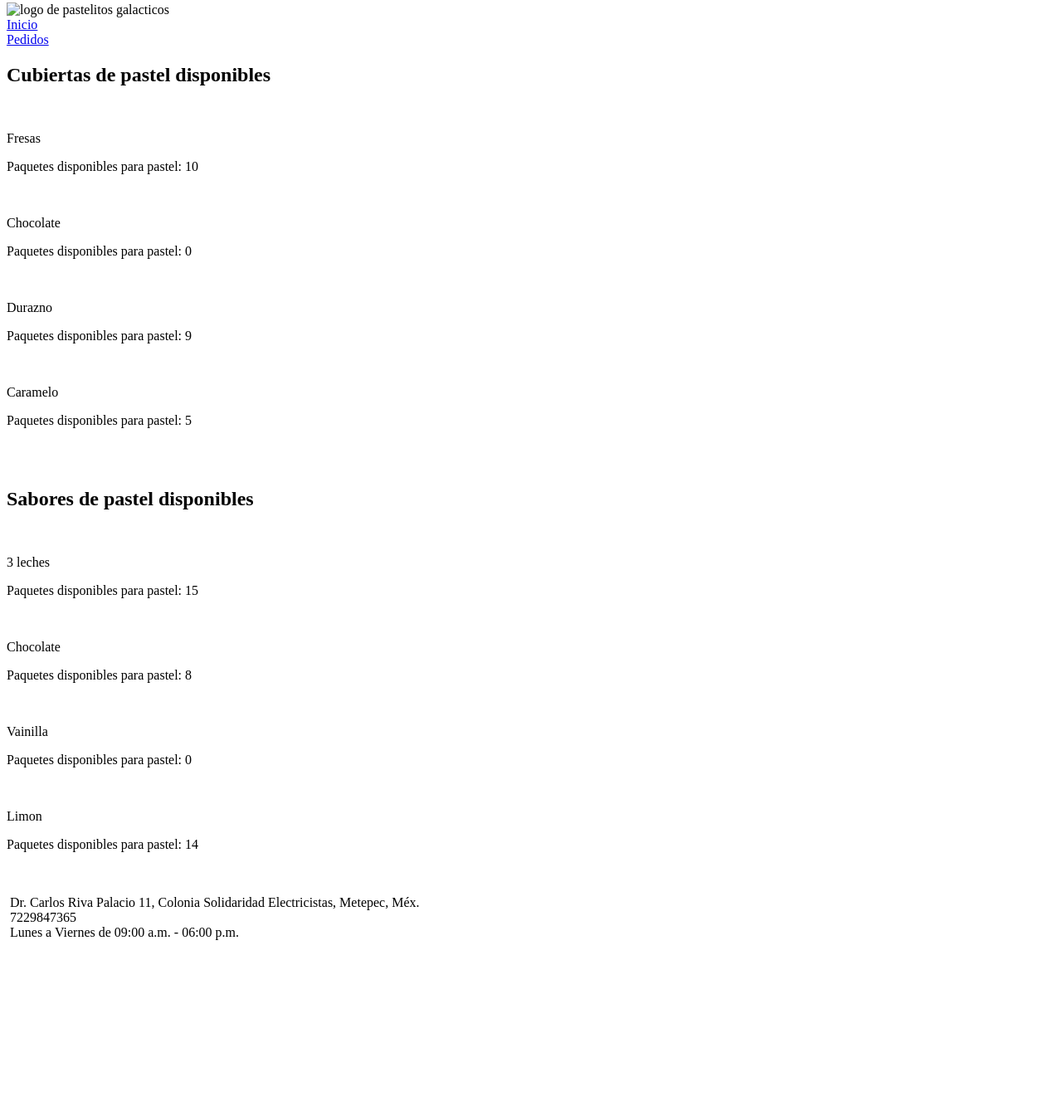
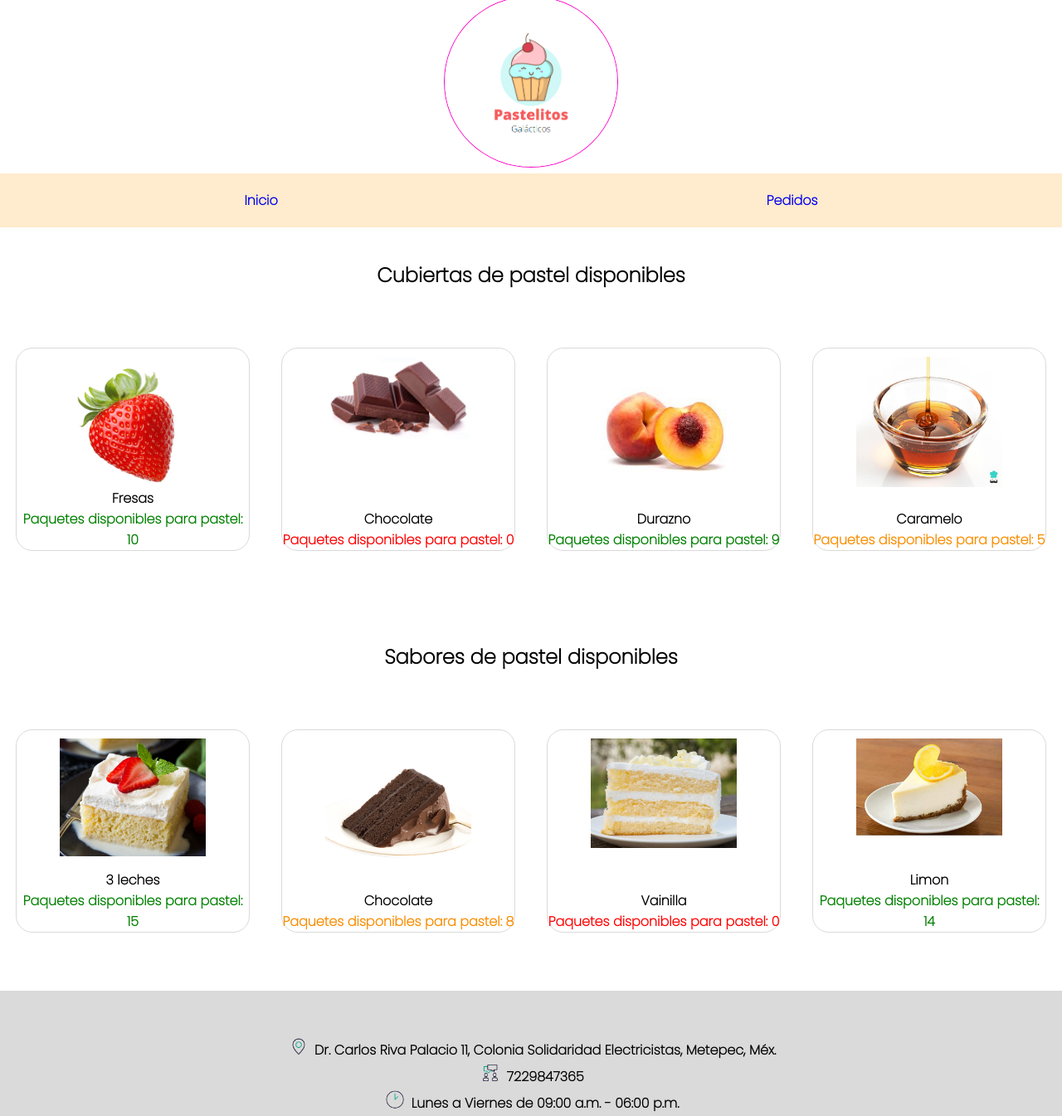
Before and after one commit to Marco01nD/Pastelitos-Galacticos, a plain HTML site: page pastelero.html in a window 1280 px wide. Shown: the part 5-1350 px from the top of the page at 83% size. Before the commit the page ends 1146 px from the top, so only its background shows below. Drawn offline with Linux system fonts and the light colour scheme; the site is published under a folder, as on GitHub Pages, so addresses that start at the root find nothing.

Commit message:
cambio en las rutas

```diff
--- a/armatupastel.html
+++ b/armatupastel.html
@@ -6,26 +6,26 @@
   <meta http-equiv="X-UA-Compatible" content="IE=edge">
   <meta name="viewport" content="width=device-width, initial-scale=1.0">
   <title>Pastelitos</title>
-  <link rel="shortcut icon" href="/src/icon/Birthday_Cake_icon-icons.com_68779.ico" type="image/x-icon">
+  <link rel="shortcut icon" href="src/icon/Birthday_Cake_icon-icons.com_68779.ico" type="image/x-icon">
   <link href="https://fonts.googleapis.com/css2?family=Poppins:ital,wght@0,100;0,200;1,100;1,200&display=swap"
     rel="stylesheet">
-  <link rel="stylesheet" href="/css/style.css">
+  <link rel="stylesheet" href="css/style.css">
 </head>
 
 <body>
   <!-- Header -->
   <div class="logo-principal">
-    <img src="/src/img/logo.png" alt="logo de pastelitos galacticos">
+    <img src="src/img/logo.png" alt="logo de pastelitos galacticos">
   </div>
   <div class="navbar">
-    <div><a href="/index.html">Inicio</a></div>
-    <div><a href="/armatupastel.html">Arma tu pastel</a></div>
+    <div><a href="index.html">Inicio</a></div>
+    <div><a href="armatupastel.html">Arma tu pastel</a></div>
   </div>
   <section class="pasteles">
     <h1>Nuestras cubiertas para pastel</h1>
     <div class="galeria-pasteles">
       <div class="pastel-item">
-        <img src="/src/img/pasteles/fresa.jpg" alt="">
+        <img src="src/img/pasteles/fresa.jpg" alt="">
         <div class="pastel-descrip">
           <p>Fresas</p>
           <p>$150.00MXN</p>
@@ -34,7 +34,7 @@
       </div>
 
       <div class="pastel-item">
-        <img src="/src/img/pasteles/chocolate.jpg" alt="">
+        <img src="src/img/pasteles/chocolate.jpg" alt="">
         <div class="pastel-descrip">
           <p>Chocolate</p>
           <p>180.00MXN</p>
@@ -43,7 +43,7 @@
       </div>
 
       <div class="pastel-item">
-        <img src="/src/img/pasteles/durazno.jpg" alt="">
+        <img src="src/img/pasteles/durazno.jpg" alt="">
         <div class="pastel-descrip">
           <p>Durazno</p>
           <p>$70.00MXN</p>
@@ -52,7 +52,7 @@
       </div>
 
       <div class="pastel-item">
-        <img src="/src/img/pasteles/caramelo.jpg" alt="">
+        <img src="src/img/pasteles/caramelo.jpg" alt="">
         <div class="pastel-descrip">
           <p>Jarabe de caramelo</p>
           <p>$120.00MXN</p>
@@ -67,28 +67,28 @@
     <h1>Nuestros sabores de pastel</h1>
     <div class="galeria-pasteles">
       <div class="pastel-item">
-        <img src="/src/img/pasteles/3leches.jpg" alt="">
+        <img src="src/img/pasteles/3leches.jpg" alt="">
         <div class="pastel-descrip">
           <p>3 leches</p>
         </div>
       </div>
 
       <div class="pastel-item">
-        <img src="/src/img/pasteles/rebanadachocolate.jpg" alt="">
+        <img src="src/img/pasteles/rebanadachocolate.jpg" alt="">
         <div class="pastel-descrip">
           <p>Chocolate</p>
         </div>
       </div>
 
       <div class="pastel-item">
-        <img src="/src/img/pasteles/vainilla.jpg" alt="">
+        <img src="src/img/pasteles/vainilla.jpg" alt="">
         <div class="pastel-descrip">
           <p>Vainilla</p>
         </div>
       </div>
 
       <div class="pastel-item">
-        <img src="/src/img/pasteles/limon.jpg" alt="">
+        <img src="src/img/pasteles/limon.jpg" alt="">
         <div class="pastel-descrip">
           <p>Limon</p>
         </div>
@@ -140,10 +140,10 @@
   <br>
   <footer>
     <div class="informacion">
-      <div class="informac-item"><img src="/src/icon/18-location-pin-outline.gif" alt=""> Dr. Carlos Riva Palacio 11,
+      <div class="informac-item"><img src="src/icon/18-location-pin-outline.gif" alt=""> Dr. Carlos Riva Palacio 11,
         Colonia Solidaridad Electricistas, Metepec, Méx.</div>
-      <div class="informac-item"><img src="/src/icon/981-consultation-outline (1).gif" alt=""> 7229847365</div>
-      <div class="informac-item"><img src="/src/icon/45-clock-time-outline.gif" alt=""> Lunes a Viernes de 09:00 a.m. -
+      <div class="informac-item"><img src="src/icon/981-consultation-outline (1).gif" alt=""> 7229847365</div>
+      <div class="informac-item"><img src="src/icon/45-clock-time-outline.gif" alt=""> Lunes a Viernes de 09:00 a.m. -
         06:00 p.m.</div>
     </div>
   </footer>
--- a/pastelero.html
+++ b/pastelero.html
@@ -6,26 +6,26 @@
   <meta http-equiv="X-UA-Compatible" content="IE=edge">
   <meta name="viewport" content="width=device-width, initial-scale=1.0">
   <title>Pastelitos</title>
-  <link rel="shortcut icon" href="/src/icon/Birthday_Cake_icon-icons.com_68779.ico" type="image/x-icon">
+  <link rel="shortcut icon" href="src/icon/Birthday_Cake_icon-icons.com_68779.ico" type="image/x-icon">
   <link href="https://fonts.googleapis.com/css2?family=Poppins:ital,wght@0,100;0,200;1,100;1,200&display=swap"
     rel="stylesheet">
-  <link rel="stylesheet" href="/css/style.css">
+  <link rel="stylesheet" href="css/style.css">
 </head>
 
 <body>
   <!-- Header -->
   <div class="logo-principal">
-    <img src="/src/img/logo.png" alt="logo de pastelitos galacticos">
+    <img src="src/img/logo.png" alt="logo de pastelitos galacticos">
   </div>
   <div class="navbar">
-    <div><a href="/pastelero.html">Inicio</a></div>
-    <div><a href="/pedidos.html">Pedidos</a></div>
+    <div><a href="pastelero.html">Inicio</a></div>
+    <div><a href="pedidos.html">Pedidos</a></div>
   </div>
   <section class="pasteles">
     <h1>Cubiertas de pastel disponibles</h1>
     <div class="galeria-pasteles">
       <div class="pastel-item">
-        <img src="/src/img/pasteles/fresa.jpg" alt="">
+        <img src="src/img/pasteles/fresa.jpg" alt="">
         <div class="pastel-descrip">
           <p>Fresas</p>
           <p class="disponible">Paquetes disponibles para pastel: 10</p>
@@ -33,7 +33,7 @@
       </div>
 
       <div class="pastel-item">
-        <img src="/src/img/pasteles/chocolate.jpg" alt="">
+        <img src="src/img/pasteles/chocolate.jpg" alt="">
         <div class="pastel-descrip">
           <p>Chocolate</p>
           <p class="Nodisponible">Paquetes disponibles para pastel: 0</p>
@@ -41,7 +41,7 @@
       </div>
 
       <div class="pastel-item">
-        <img src="/src/img/pasteles/durazno.jpg" alt="">
+        <img src="src/img/pasteles/durazno.jpg" alt="">
         <div class="pastel-descrip">
           <p>Durazno</p>
           <p class="disponible">Paquetes disponibles para pastel: 9</p>
@@ -49,7 +49,7 @@
       </div>
 
       <div class="pastel-item">
-        <img src="/src/img/pasteles/caramelo.jpg" alt="">
+        <img src="src/img/pasteles/caramelo.jpg" alt="">
         <div class="pastel-descrip">
           <p>Caramelo</p>
           <p class="expirar">Paquetes disponibles para pastel: 5</p>
@@ -63,7 +63,7 @@
     <h1>Sabores de pastel disponibles</h1>
     <div class="galeria-pasteles">
       <div class="pastel-item">
-        <img src="/src/img/pasteles/3leches.jpg" alt="">
+        <img src="src/img/pasteles/3leches.jpg" alt="">
         <div class="pastel-descrip">
           <p>3 leches</p>
           <p class="disponible">Paquetes disponibles para pastel: 15</p>
@@ -71,7 +71,7 @@
       </div>
 
       <div class="pastel-item">
-        <img src="/src/img/pasteles/rebanadachocolate.jpg" alt="">
+        <img src="src/img/pasteles/rebanadachocolate.jpg" alt="">
         <div class="pastel-descrip">
           <p>Chocolate</p>
           <p class="expirar">Paquetes disponibles para pastel: 8</p>
@@ -79,7 +79,7 @@
       </div>
 
       <div class="pastel-item">
-        <img src="/src/img/pasteles/vainilla.jpg" alt="">
+        <img src="src/img/pasteles/vainilla.jpg" alt="">
         <div class="pastel-descrip">
           <p>Vainilla</p>
           <p class="Nodisponible">Paquetes disponibles para pastel: 0</p>
@@ -87,7 +87,7 @@
       </div>
 
       <div class="pastel-item">
-        <img src="/src/img/pasteles/limon.jpg" alt="">
+        <img src="src/img/pasteles/limon.jpg" alt="">
         <div class="pastel-descrip">
           <p>Limon</p>
           <p class="disponible">Paquetes disponibles para pastel: 14</p>
@@ -99,10 +99,10 @@
   <br>
   <footer>
     <div class="informacion">
-      <div class="informac-item"><img src="/src/icon/18-location-pin-outline.gif" alt=""> Dr. Carlos Riva Palacio 11,
+      <div class="informac-item"><img src="src/icon/18-location-pin-outline.gif" alt=""> Dr. Carlos Riva Palacio 11,
         Colonia Solidaridad Electricistas, Metepec, Méx.</div>
-      <div class="informac-item"><img src="/src/icon/981-consultation-outline (1).gif" alt=""> 7229847365</div>
-      <div class="informac-item"><img src="/src/icon/45-clock-time-outline.gif" alt=""> Lunes a Viernes de 09:00 a.m. -
+      <div class="informac-item"><img src="src/icon/981-consultation-outline (1).gif" alt=""> 7229847365</div>
+      <div class="informac-item"><img src="src/icon/45-clock-time-outline.gif" alt=""> Lunes a Viernes de 09:00 a.m. -
         06:00 p.m.</div>
     </div>
   </footer>
```
Also changed, not shown: index.html (+16 -16 lines), pedidos.html (+8 -8 lines), css/style.css (line endings or trailing spaces).
